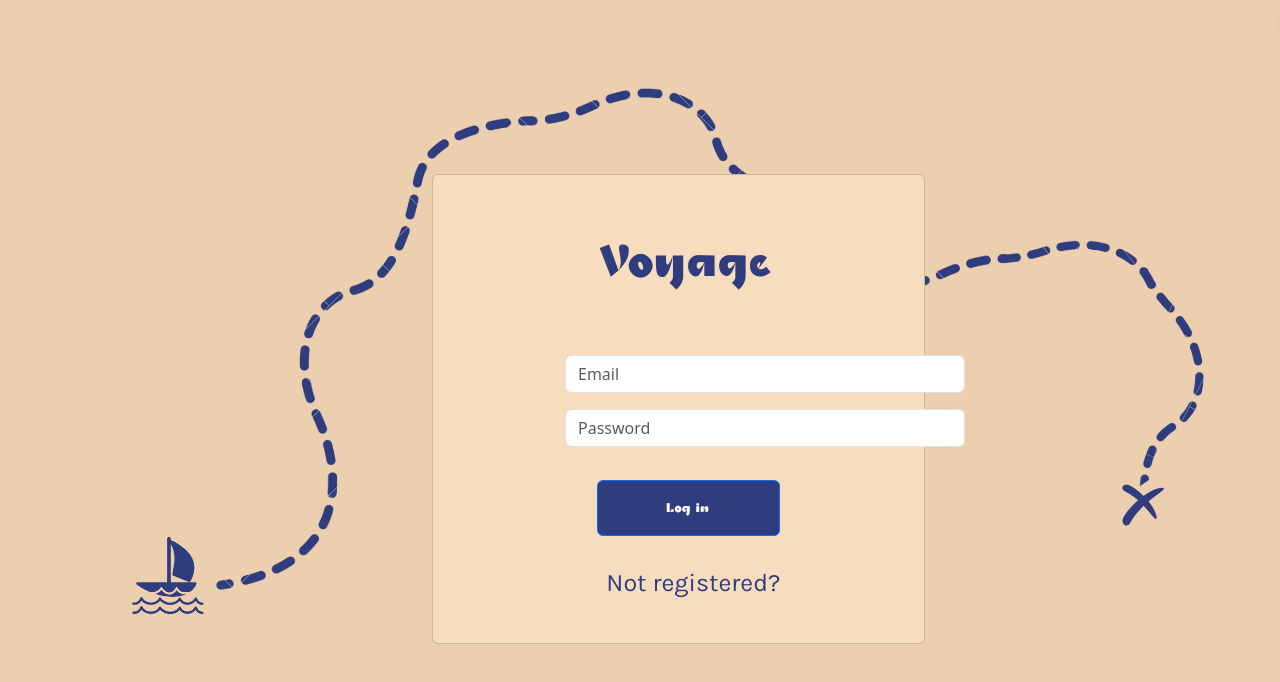
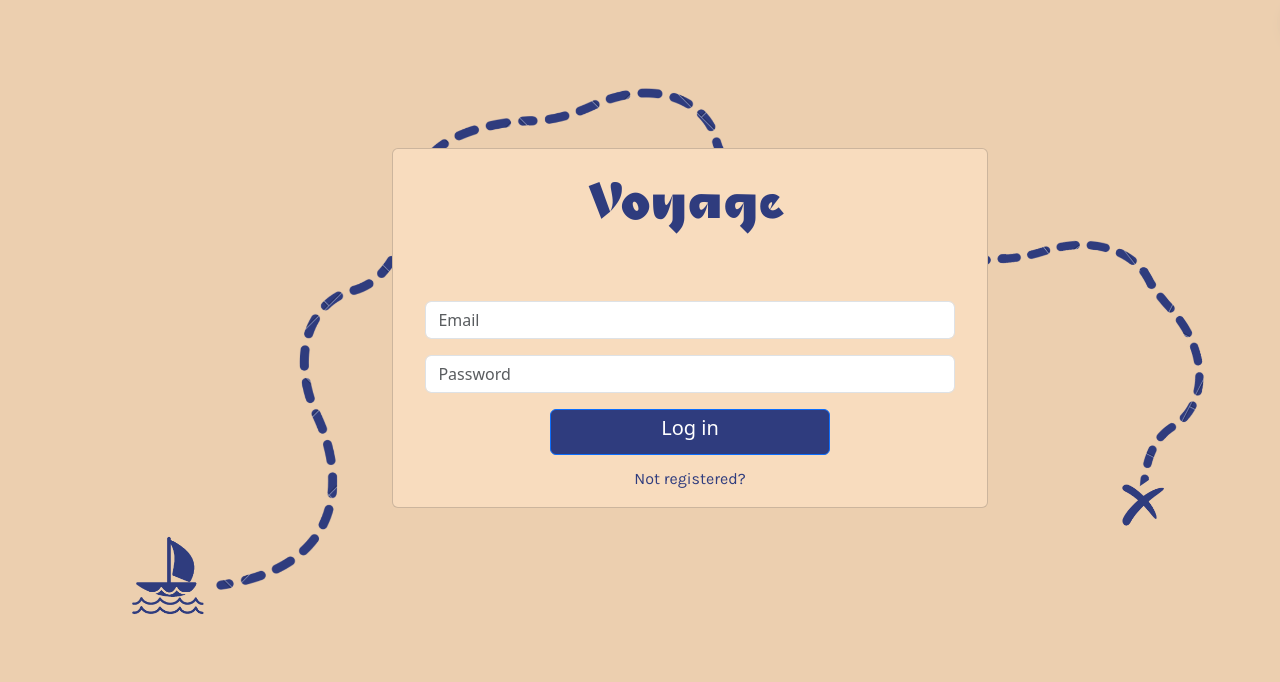
Before and after one commit to bram-n/Voyage, a React (Vite) app in the folder StudentBaseInternship/: page /login in a window 1280 px wide. Shown: the top 682 px of the page. Built offline with nearby package versions, Linux system fonts and the light colour scheme; no server answers.

Commit message:
Done with login signup css

```diff
--- a/StudentBaseInternship/src/Aesthetics/Signup.css
+++ b/StudentBaseInternship/src/Aesthetics/Signup.css
@@ -1,28 +1,35 @@
 
-.logo{
-    display: flex;
+.logo-signup{
+    font-size: larger;
+    font: Caivun_9;
+    color:#2F3C7E;
+    text-decoration: none;
     align-items: center;
     justify-content: center;
-    font-size: 70px;
+    font-size: 10vh;
     font-family: Caivun_9;
-    margin-left: 20px;
     color:#2F3C7E;
     text-decoration: none;
-    margin-top: -50px;
 }
 
+
 .signup-container{
-    margin-top: 150px;
+    margin-top: 10%;
+    width: 60%;
+    display: flex;
+    justify-content: center;
+    align-items: center;
+    height: 50vh; /* Adjust the height as needed */
 }
 .text-signup-center{
     text-decoration: none;
     box-shadow: 0;
     background-color: transparent;
     border-bottom: none;
+    margin: 0 auto; /* This will center the div horizontally */
+
     text-align: center;
-    margin-top: 90px;
-    font-size: 60px;
-    font-family: Caivun_9;
+
 }
 .card{
     background-color: #f8dcbe;
@@ -31,27 +38,36 @@
 }
 
 .signup-text{
-    margin-top: 10px;
+
     font-size: 20px;
 }
 .signup-button{
-    margin-top: -140px;
-    margin-left: 20px;
+    width: 50%;
     background-color: #2F3C7E;
 }
 
+.centered-div {
+    margin: 0 auto; /* This will center the div horizontally */
+    text-align: center; /* This will center the text inside the div */
+}
+
 .form{
-    width: 400px;
-    margin-left: 100px;
+    display: flex;
+    align-items: center;
+    justify-content: center;
 }
 
 .have-account{
     font-family: Karla;
-    font-size: 25px;
-    margin-left: 30px;
-    display: inline-block;
+
+    text-align: center;
     border-color:#2F3C7E;
     color: #2F3C7E;
+    margin-top: 2%;
+    /*center */
+    display: flex;
+    justify-content: center;
+    align-items: center;
 }
 
 .have-account-pos{
--- a/StudentBaseInternship/src/Pages/Login.tsx
+++ b/StudentBaseInternship/src/Pages/Login.tsx
@@ -1,46 +1,46 @@
 import React, { useState } from "react";
 import { Form, Button, Container, Card, Alert } from "react-bootstrap";
 import { useAuth } from "../Contexts/AuthContext";
-import { useNavigate, Link } from 'react-router-dom';
-import "../Aesthetics/Login.css";
+import { useNavigate, Link } from "react-router-dom";
+import "../Aesthetics/signup.css";
 
 export default function LoginForm() {
   // States
-  const [currentUser, setCurrentUser] = useState("")
+  const [currentUser, setCurrentUser] = useState("");
   const [username, setUsername] = useState("");
   const [email, setEmail] = useState("");
   const [password, setPassword] = useState("");
-  const [loading, setLoading] = useState(false)
-  const [error, setError] = useState("")
-  const navigate = useNavigate()
+  const [loading, setLoading] = useState(false);
+  const [error, setError] = useState("");
+  const navigate = useNavigate();
 
   // Auth Context
   const { login } = useAuth();
   const handleSubmit = async (e: React.FormEvent) => {
     e.preventDefault();
     if (loading) {
-      console.error("Loading previous request")
-      return
+      console.error("Loading previous request");
+      return;
     }
 
     try {
-      setLoading(true)
+      setLoading(true);
       await login(email, password);
       console.log("Sign up successful");
-      navigate("/")
+      navigate("/");
     } catch (err) {
-      setError((err as Error).message)
+      setError((err as Error).message);
       console.error("Error loggin in:", (err as Error).message);
     }
-    setLoading(false)
+    setLoading(false);
   };
 
   return (
-    <Container style={{ width: "50%" }} className = "login-container">
+    <Container className="signup-container">
       <br />
-      <Card className = "card">
-        <Card.Header className="text-login-center">
-          <h1 className = "logo">Voyage</h1>
+      <Card className="card">
+        <Card.Header className="text-signup-center">
+          <h1 className="logo-signup">Voyage</h1>
         </Card.Header>
         {error && <Alert variant="danger">{error}</Alert>}
         <Card.Body>
@@ -61,7 +61,6 @@ export default function LoginForm() {
                 placeholder="Email"
                 value={email}
                 onChange={(e) => setEmail(e.target.value)}
-                className = "form"
               />
             </Form.Group>
 
@@ -72,17 +71,27 @@ export default function LoginForm() {
                 placeholder="Password"
                 value={password}
                 onChange={(e) => setPassword(e.target.value)}
-                className = "form"
               />
             </Form.Group>
 
-            <div className="text-login-center">
-              <Button variant="primary" type="submit" style={{ width: "40%", marginBottom: '1vh' }} className = "login-button">
-                <h5 className = "login-text">Log in</h5>
+            <div className="centered-div">
+              <Button
+                variant="primary"
+                type="submit"
+
+                className="signup-button"
+              >
+                <h5 className="login-text">Log in</h5>
               </Button>
-              <br/>
-              <div className = "notregisteredPosition">
-              <Link to= "/signup" style={{textDecoration: 'none'}} className = "not-registered">Not registered?</Link>
+              <br />
+              <div className="notregisteredPosition">
+                <Link
+                  to="/signup"
+                  style={{ textDecoration: "none" }}
+                  className="have-account"
+                >
+                  Not registered?
+                </Link>
               </div>
             </div>
           </Form>
--- a/StudentBaseInternship/src/Pages/SignUp.tsx
+++ b/StudentBaseInternship/src/Pages/SignUp.tsx
@@ -1,47 +1,46 @@
 import React, { useState } from "react";
 import { Form, Button, Container, Card, Alert } from "react-bootstrap";
 import { useAuth } from "../Contexts/AuthContext";
-import { useNavigate, Link } from 'react-router-dom';
+import { useNavigate, Link } from "react-router-dom";
 import "../Aesthetics/Signup.css";
 
 export default function SignUpForm() {
   // States
-  const [currentUser, setCurrentUser] = useState("")
+  const [currentUser, setCurrentUser] = useState("");
   const [username, setUsername] = useState("");
   const [email, setEmail] = useState("");
   const [password, setPassword] = useState("");
-  const [loading, setLoading] = useState(false)
-  const [error, setError] = useState("")
-  const navigate = useNavigate()
+  const [loading, setLoading] = useState(false);
+  const [error, setError] = useState("");
+  const navigate = useNavigate();
 
   // Auth Context
   const { signup } = useAuth();
   const handleSubmit = async (e: React.FormEvent) => {
     e.preventDefault();
     if (loading) {
-      console.error("Loading, dont press button repeatedly")
-      return
+      console.error("Loading, dont press button repeatedly");
+      return;
     }
 
     try {
-      setLoading(true)
+      setLoading(true);
       await signup(email, password);
       console.log("Sign up successful");
-      navigate("/")
+      navigate("/");
     } catch (err) {
-      setError((err as Error).message)
+      setError((err as Error).message);
       console.error("Error signing up:", (err as Error).message);
     }
-    setLoading(false)
+    setLoading(false);
   };
 
   return (
-    <Container style={{ width: "50%" }} className = "signup-container">
-      <br />
+    <Container className="signup-container">
       <Card>
-        {/* Sign Up button*/ }
+        {/* Sign Up button*/}
         <Card.Header className="text-signup-center">
-          <h1 className = "logo">Voyage</h1>
+          <h1 className="logo-signup">Voyage</h1>
         </Card.Header>
         {/* Error  Display*/}
         {error && <Alert variant="danger">{error}</Alert>}
@@ -63,7 +62,6 @@ export default function SignUpForm() {
                 placeholder="Email"
                 value={email}
                 onChange={(e) => setEmail(e.target.value)}
-                className = "form"
               />
             </Form.Group>
 
@@ -73,18 +71,24 @@ export default function SignUpForm() {
                 placeholder="Password"
                 value={password}
                 onChange={(e) => setPassword(e.target.value)}
-                className = "form"
               />
             </Form.Group>
-            <div className="text-signup-center">
-              <Button variant="primary" type="submit" style={{ width: "40%", marginBottom: '1vh' }} className = "signup-button">
-                <h5 className = "signup-text">Sign Up</h5>
+            <div className="centered-div">
+              <Button
+                variant="primary"
+                type="submit"
+                className="signup-button"
+              >
+                <h5>Sign Up</h5>
               </Button>
-              <br/>
-              <div className = "have-account-pos">
-              <Link to= "/login" style={{textDecoration: 'none'}} className = "have-account">Already have an account?</Link>
-              </div>
             </div>
+            <Link
+              to="/login"
+              style={{ textDecoration: "none" }}
+              className="have-account"
+            >
+              Already have an account?
+            </Link>
           </Form>
         </Card.Body>
       </Card>
```
